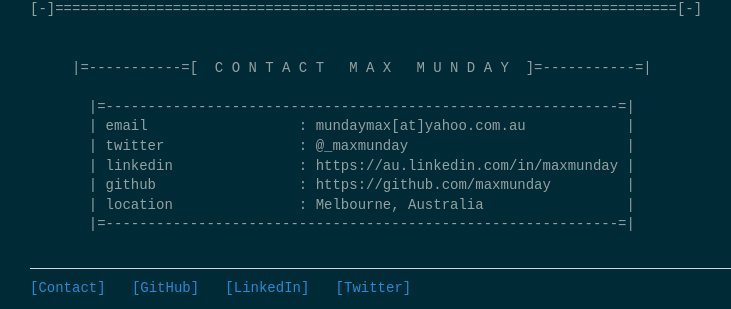
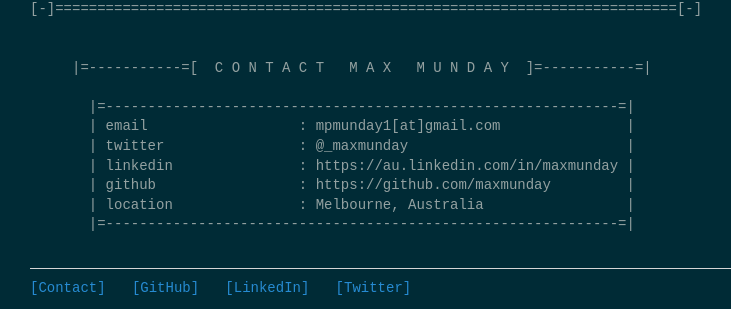
Before and after one commit to maxmunday/maxmunday.github.io, a Jekyll site: the page built from contact/index.html, in a window 1280 px wide. Shown: the part 247-556 px from the top of the page, without its empty margins (162-893 px from the left). Built offline with Jekyll 4.4.1, drawn with Linux system fonts in a browser that asks for light colours; some of the changed text lies outside the part shown.

Commit message:
contact info change

```diff
--- a/contact/index.html
+++ b/contact/index.html
@@ -18,7 +18,7 @@
      |=-----------=[  C O N T A C T   M A X   M U N D A Y  ]=-----------=|
 
        |=-------------------------------------------------------------=|
-       | email                  : mundaymax[at]yahoo.com.au            |
+       | email                  : mpmunday1[at]gmail.com               |
        | twitter                : @_maxmunday                          |
        | linkedin               : https://au.linkedin.com/in/maxmunday |
        | github                 : https://github.com/maxmunday         |
```
Also changed, not shown: 1 other file.
